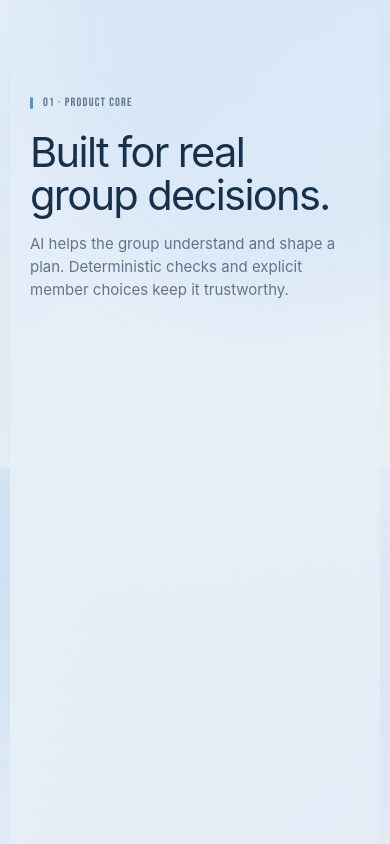
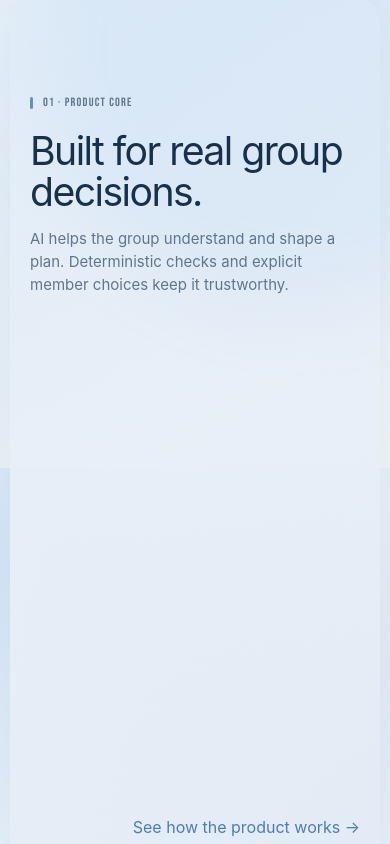
Before and after one commit to shnnzdx/cap_stone, a Next.js app in the folder frontend/: page / in a window 390 px wide. Shown: the part 1220-2064 px from the top of the page. Built offline with nearby package versions, Linux system fonts and the light colour scheme; a web font is replaced by a local one.

Commit message:
Tighten TripSync scroll pacing

```diff
--- a/frontend/app/globals.css
+++ b/frontend/app/globals.css
@@ -456,7 +456,7 @@ h1,h2,h3,strong,.brand,.button,.nav{font-weight:400}
 @media(prefers-reduced-motion:reduce){.people-problem .audience-strip article,.shared-problem,.problem-divider i,.people-problem .quote-card{opacity:1;transform:none;transition:none}.problem-divider i{width:100%}}
 
 /* Shared opening rhythm across Product, How It Works, Privacy and FAQ. */
-.hero,.subhero{min-height:clamp(600px,72svh,720px);padding-block:clamp(96px,12vh,132px)}
+.hero,.subhero{min-height:clamp(520px,66svh,640px);padding-block:clamp(82px,10vh,112px)}
 .hero{align-items:center}
 .subhero{display:flex;flex-direction:column;align-items:flex-start;justify-content:center}
 .hero h1,.subhero h1{font-family:var(--font-primary);font-size:clamp(4rem,7vw,7rem);font-weight:400;line-height:.92;letter-spacing:-.065em;margin:24px 0 28px}
@@ -464,19 +464,19 @@ h1,h2,h3,strong,.brand,.button,.nav{font-weight:400}
 .subhero .button{margin-top:28px}
 
 /* Process intro sits lower and keeps the headline's intentional two-line rhythm. */
-.story-intro{justify-content:center;padding-top:clamp(66px,10vh,104px);padding-bottom:clamp(34px,5vh,54px)}
+.story-intro{justify-content:center;padding-top:clamp(42px,7vh,72px);padding-bottom:clamp(24px,4vh,40px)}
 .story-intro h2{white-space:nowrap}
-.story-intro>p:not(.story-label){max-width:330px;font-size:14px;line-height:1.65}
+.story-intro>p:not(.story-label){max-width:360px;font-size:14px;line-height:1.65}
 .story-nav{margin-top:auto}
 
 /* Editorial category reveal: three audience types rise into place as a system. */
-.people-problem .audience-strip article{opacity:1;clip-path:inset(100% 0 0 0);transform:translateY(42px) scale(.985);transition:clip-path .78s cubic-bezier(.22,1,.36,1) var(--enter-delay),transform .78s cubic-bezier(.22,1,.36,1) var(--enter-delay),box-shadow .22s ease,border-color .22s ease}
+.people-problem .audience-strip article{opacity:1;clip-path:inset(100% 0 0 0);transform:translateY(54px) scale(.985);transition:clip-path .84s cubic-bezier(.22,1,.36,1) var(--enter-delay),transform .84s cubic-bezier(.22,1,.36,1) var(--enter-delay),box-shadow .22s ease,border-color .22s ease}
 .people-problem .audience-strip article:nth-child(1){--category-color:#8bb8e8}
-.people-problem .audience-strip article:nth-child(2){--category-color:#a8a9d5;transform:translateY(54px) scale(.985)}
-.people-problem .audience-strip article:nth-child(3){--category-color:#91bdb2;transform:translateY(66px) scale(.985)}
+.people-problem .audience-strip article:nth-child(2){--category-color:#a8a9d5;transform:translateY(68px) scale(.985)}
+.people-problem .audience-strip article:nth-child(3){--category-color:#91bdb2;transform:translateY(82px) scale(.985)}
 .people-problem .audience-strip.is-visible article{clip-path:inset(0 0 0 0);transform:translateY(0) scale(1)}
 .audience-title-mask{overflow:hidden;margin-top:27px}
-.people-problem .audience-strip h3{margin:0 0 7px;transform:translateY(115%);transition:transform .7s cubic-bezier(.22,1,.36,1) calc(var(--enter-delay) + 110ms)}
+.people-problem .audience-strip h3{margin:0 0 7px;transform:translateY(122%);transition:transform .76s cubic-bezier(.22,1,.36,1) calc(var(--enter-delay) + 110ms)}
 .people-problem .audience-strip.is-visible h3{transform:translateY(0)}
 .people-problem .audience-strip article:after{content:"";position:absolute;left:22px;right:22px;bottom:0;height:3px;background:var(--category-color);transform:scaleX(0);transform-origin:left;transition:transform .5s cubic-bezier(.22,1,.36,1) calc(var(--enter-delay) + 420ms)}
 .people-problem .audience-strip.is-visible article:after{transform:scaleX(1)}
@@ -485,7 +485,7 @@ h1,h2,h3,strong,.brand,.button,.nav{font-weight:400}
 .people-problem .problem-subsection>.eyebrow,.people-problem .problem-subsection h3,.people-problem .problem-subsection>p:last-child{transform:translateY(34px);clip-path:inset(100% 0 0 0);transition:transform .68s cubic-bezier(.22,1,.36,1),clip-path .68s cubic-bezier(.22,1,.36,1)}
 .people-problem .problem-subsection h3{transition-delay:70ms}.people-problem .problem-subsection>p:last-child{transition-delay:140ms}
 .shared-problem.is-visible .problem-subsection>.eyebrow,.shared-problem.is-visible .problem-subsection h3,.shared-problem.is-visible .problem-subsection>p:last-child{transform:translateY(0);clip-path:inset(0 0 0 0)}
-.people-problem .quote-card{position:relative;overflow:hidden;opacity:1;transform:translate(var(--quote-x),46px) scale(.98);transition:transform .7s cubic-bezier(.22,1,.36,1) var(--quote-delay),border-color .22s ease,box-shadow .22s ease}
+.people-problem .quote-card{position:relative;overflow:hidden;opacity:1;transform:translate(var(--quote-x),46px) scale(.98);transition:transform .7s cubic-bezier(.22,1,.36,1) var(--quote-delay),border-color .22s ease,box-shadow .22s ease;background:rgba(255,255,255,.88)!important;border-color:rgba(86,119,153,.24);box-shadow:0 18px 42px rgba(52,82,114,.11)}
 .shared-problem.is-visible .quote-card{transform:translate(0,0) scale(1)}
 .people-problem .quote-card>span{display:block;transform:translateY(20px);transition:transform .52s cubic-bezier(.22,1,.36,1) calc(var(--quote-delay) + 90ms),color .22s ease}
 .shared-problem.is-visible .quote-card>span{transform:translateY(0)}
@@ -519,26 +519,26 @@ h1,h2,h3,strong,.brand,.button,.nav{font-weight:400}
 @media(prefers-reduced-motion:reduce){.q-person{animation:none}.people-problem .audience-strip article,.people-problem .audience-strip h3,.people-problem .audience-strip article:after,.people-problem .problem-subsection>*,.people-problem .quote-card,.people-problem .quote-card>span,.people-problem .quote-card .quote-mask p,.voice-received{clip-path:none;opacity:1;transform:none;transition:none}}
 
 /* Product copy revision: one consistent opening system on all four routes. */
-.hero,.subhero{min-height:clamp(650px,78svh,760px);padding-top:clamp(104px,13vh,142px);padding-bottom:clamp(92px,11vh,126px)}
+.hero,.subhero{min-height:clamp(560px,70svh,700px);padding-top:clamp(92px,11vh,124px);padding-bottom:clamp(72px,9vh,108px)}
 .hero-copy>.eyebrow,.subhero>.eyebrow{font-family:var(--font-label);font-size:12px;line-height:1.1;letter-spacing:.1em}
-.hero h1,.subhero h1{font-size:clamp(3.75rem,6.25vw,6.4rem);line-height:.94;letter-spacing:-.06em;margin:26px 0 30px}
+.hero h1,.subhero h1{font-size:clamp(3.55rem,5.8vw,6rem);line-height:.94;letter-spacing:-.06em;margin:24px 0 28px}
 .hero .lede,.subhero>p:not(.eyebrow){font-size:16px;line-height:1.65;max-width:650px}
 
 /* 01 — Jeton-inspired editorial principle sequence. */
-.product-overview{background:linear-gradient(145deg,rgba(226,237,248,.92),rgba(232,239,248,.9) 48%,rgba(226,235,245,.88));box-shadow:0 18px 48px rgba(52,82,114,.055)}
+.product-overview{background:linear-gradient(145deg,rgba(226,237,248,.92),rgba(232,239,248,.9) 48%,rgba(226,235,245,.88));box-shadow:0 18px 48px rgba(52,82,114,.055);padding-bottom:72px}
 .product-overview:after{background:rgba(159,197,239,.14)}
-.product-overview .section-intro{margin-bottom:18px}
-.product-overview .section-intro h2{font-size:clamp(2.6rem,4vw,4.15rem)}
-.principle-stage{min-height:clamp(580px,72vh,760px);display:flex;flex-direction:column;justify-content:center;padding:38px 2% 52px;overflow:hidden}
+.product-overview .section-intro{margin-bottom:12px}
+.product-overview .section-intro h2{font-size:clamp(2.45rem,3.7vw,3.8rem)}
+.principle-stage{min-height:clamp(500px,62vh,680px);display:flex;flex-direction:column;justify-content:center;padding:24px 2% 40px;overflow:hidden}
 .principle-line{width:100%;color:#5f91c7}
 .principle-line:nth-child(1){padding-left:38%}.principle-line:nth-child(2){padding-left:24%}.principle-line:nth-child(3){padding-left:9%}.principle-line:nth-child(4){padding-left:31%}
 .principle-line.protect{color:#7d83bd}.principle-line.explain{color:#529c91}.principle-line.confirm{color:#497eb6}
 .principle-mask{overflow:hidden;padding:3px 0}
-.principle-word{display:flex;align-items:center;gap:clamp(16px,2vw,28px);transform:translateY(115%) scale(.985);opacity:.12;transition:transform .88s cubic-bezier(.22,1,.36,1) var(--principle-delay),opacity .55s ease-out var(--principle-delay)}
+.principle-word{display:flex;align-items:center;gap:clamp(14px,1.8vw,24px);transform:translateY(116%) scale(.985);opacity:.04;transition:transform .88s cubic-bezier(.22,1,.36,1) var(--principle-delay),opacity .55s ease-out var(--principle-delay)}
 .principle-stage.is-visible .principle-word{transform:translateY(0) scale(1);opacity:1}
-.principle-word>span{display:grid;place-items:center;width:clamp(44px,5vw,70px);aspect-ratio:1;border:2px solid currentColor;border-radius:18px;font-size:clamp(17px,2vw,28px);transform:scale(.86);transition:transform .78s cubic-bezier(.22,1,.36,1) calc(var(--principle-delay) + 80ms)}
+.principle-word>span{display:grid;place-items:center;width:clamp(40px,4.4vw,62px);aspect-ratio:1;border:2px solid currentColor;border-radius:16px;font-size:clamp(15px,1.8vw,24px);transform:scale(.84);transition:transform .78s cubic-bezier(.22,1,.36,1) calc(var(--principle-delay) + 80ms)}
 .principle-stage.is-visible .principle-word>span{transform:scale(1)}
-.principle-word strong{font-family:var(--font-primary);font-size:clamp(4.5rem,9vw,9.2rem);font-weight:400;line-height:.88;letter-spacing:-.07em}
+.principle-word strong{font-family:var(--font-primary);font-size:clamp(3.85rem,7.2vw,7.6rem);font-weight:400;line-height:.88;letter-spacing:-.07em}
 .principle-word small{align-self:flex-start;margin-top:8px;font-family:var(--font-label);font-size:12px;letter-spacing:.1em}
 .product-overview .section-link{margin-top:0}
 
@@ -587,15 +587,15 @@ h1,h2,h3,strong,.brand,.button,.nav{font-weight:400}
 .responsibility-section.is-visible article i{transform:scaleX(1)}
 
 /* Privacy sections: shorter editorial headings, reduced dead space, lighter transformation band. */
-.privacy-page-main .subhero{min-height:570px;padding-bottom:66px}
-.privacy-page-main .visibility{padding-top:42px;padding-bottom:88px}
+.privacy-page-main .subhero{min-height:500px;padding-bottom:44px}
+.privacy-page-main .visibility{padding-top:28px;padding-bottom:60px}
 .privacy-page-main .section-intro{margin-bottom:38px}
 .privacy-page-main .section-intro h2,.privacy-page-main .privacy-example h2{white-space:normal;max-width:820px;font-size:clamp(2.7rem,4.5vw,4.5rem);line-height:.98}
-.privacy-page-main .privacy-example{padding-block:96px;background:linear-gradient(135deg,#d9e8f6 0%,#e3e7f3 52%,#deece8 100%);color:#17314d}
+.privacy-page-main .privacy-example{padding-block:72px;background:linear-gradient(135deg,#d9e8f6 0%,#e3e7f3 52%,#deece8 100%);color:#17314d}
 .privacy-page-main .privacy-example .eyebrow{color:#5f7f9f}
 .privacy-page-main .privacy-pair>div{border-color:rgba(23,49,77,.16);background:rgba(255,255,255,.38)}
 .privacy-page-main .privacy-pair p{color:#17314d}.privacy-page-main .privacy-pair span{color:#587898}.privacy-page-main .privacy-pair i{color:#5f91c7}
-.privacy-page-main .section{padding-block:88px}
+.privacy-page-main .section{padding-block:70px}
 
 /* Audience types now settle in quietly; the voice cards remain the more expressive motion. */
 .people-problem .audience-strip article,.people-problem .audience-strip article:nth-child(2),.people-problem .audience-strip article:nth-child(3){clip-path:none;opacity:.7;transform:translateY(16px) scale(.995);transition:opacity .58s ease var(--enter-delay),transform .62s cubic-bezier(.22,1,.36,1) var(--enter-delay),box-shadow .22s ease,border-color .22s ease}
@@ -629,12 +629,12 @@ h1,h2,h3,strong,.brand,.button,.nav{font-weight:400}
 .principle-word{color:currentColor}
 
 /* How and Privacy now hand off to section 01 with the same vertical rhythm. */
-.how-page-main .subhero,.privacy-page-main .subhero{min-height:570px;padding-bottom:66px}
-.how-page-main .flow,.privacy-page-main .visibility{padding-top:42px}
+.how-page-main .subhero,.privacy-page-main .subhero{min-height:500px;padding-bottom:44px}
+.how-page-main .flow,.privacy-page-main .visibility{padding-top:24px}
 
 /* Restore the responsibility cards, but keep them compact and animated like received voices. */
-.responsibility-section{padding-block:clamp(72px,8vh,96px)}
-.responsibility-section>h2{margin-bottom:34px}
+.responsibility-section{padding-block:clamp(60px,7vh,84px)}
+.responsibility-section>h2{margin-bottom:28px}
 .responsibility-grid.compact{display:grid;grid-template-columns:repeat(3,1fr);gap:14px;margin-top:0}
 .responsibility-grid.compact article{position:relative;overflow:hidden;min-height:220px;padding:24px;border:1px solid var(--color-border);border-radius:18px;background:rgba(255,255,255,.58);opacity:1;transform:translateY(46px) scale(.98);transition:transform .7s cubic-bezier(.22,1,.36,1) var(--role-delay),border-color .22s ease,box-shadow .22s ease}
 .responsibility-grid.compact article:nth-child(2){background:rgba(216,232,247,.66)}.responsibility-grid.compact article:nth-child(3){background:rgba(220,235,231,.62)}
@@ -660,30 +660,30 @@ h1,h2,h3,strong,.brand,.button,.nav{font-weight:400}
 .people-problem .audience-strip.is-visible .audience-card .voice-received{transform:scaleX(1)}
 
 /* Each process state now needs roughly half as much wheel travel. */
-.feature-story{height:250vh}
+.feature-story{height:176vh}
 
-@media(max-width:900px){.responsibility-grid.compact{grid-template-columns:1fr}.feature-story{height:235vh}}
+@media(max-width:900px){.responsibility-grid.compact{grid-template-columns:1fr}.feature-story{height:160vh}}
 @media(max-width:760px){.how-page-main .subhero,.privacy-page-main .subhero{min-height:auto}.feature-story{height:auto}.responsibility-grid.compact article{min-height:190px}}
 @media(prefers-reduced-motion:reduce){.responsibility-grid.compact article,.responsibility-grid.compact article>span,.audience-content-mask>div,.people-problem .audience-strip .audience-card,.people-problem .audience-strip .audience-card>span{transform:none;transition:none}}
 
 /* Jeton-inspired logic, translated into TripSync's restrained editorial system. */
-.product-overview{overflow:visible}
-.product-overview .principle-stage{gap:clamp(12px,2vh,24px)}
-.product-overview .principle-word{min-height:clamp(82px,11vh,112px)}
-.product-overview .principle-word>span{border:0;background:color-mix(in srgb,currentColor 18%,rgba(255,255,255,.82));box-shadow:inset 0 0 0 1px color-mix(in srgb,currentColor 32%,transparent)}
-.product-overview .principle-line:nth-child(2),.product-overview .principle-line:nth-child(4){transform:translateX(clamp(12px,3vw,42px))}
-.product-overview .principle-line:nth-child(1),.product-overview .principle-line:nth-child(3){transform:translateX(clamp(-42px,-3vw,-12px))}
+.product-overview{overflow:visible;padding-top:92px}
+.product-overview .principle-stage{gap:clamp(8px,1.4vh,18px)}
+.product-overview .principle-word{min-height:clamp(74px,9.5vh,94px)}
+.product-overview .principle-word>span{border:0;background:color-mix(in srgb,currentColor 18%,rgba(255,255,255,.86));box-shadow:inset 0 0 0 1px color-mix(in srgb,currentColor 32%,transparent)}
+.product-overview .principle-line:nth-child(2),.product-overview .principle-line:nth-child(4){transform:translateX(clamp(10px,2.4vw,28px))}
+.product-overview .principle-line:nth-child(1),.product-overview .principle-line:nth-child(3){transform:translateX(clamp(-28px,-2.4vw,-10px))}
 
 /* The problem becomes a scroll-held conversation: each constraint joins one shared stack. */
-.shared-problem-scroll{height:230vh;position:relative;margin-top:34px}
-.people-problem .shared-problem{position:sticky;top:88px;height:calc(100vh - 108px);min-height:620px;display:grid;grid-template-columns:minmax(300px,.78fr) minmax(480px,1.22fr);gap:clamp(36px,6vw,86px);align-items:center;margin:0;padding:clamp(34px,5vw,68px);overflow:hidden;border:1px solid rgba(86,119,153,.15);border-radius:28px;background:radial-gradient(circle at 84% 20%,rgba(168,183,220,.32),transparent 34%),radial-gradient(circle at 18% 86%,rgba(146,195,184,.24),transparent 36%),linear-gradient(145deg,rgba(225,237,248,.96),rgba(232,234,245,.94));transform:none;box-shadow:0 24px 70px rgba(52,82,114,.07)}
+.shared-problem-scroll{height:198vh;position:relative;margin-top:18px}
+.people-problem .shared-problem{position:sticky;top:78px;height:calc(100vh - 88px);min-height:560px;display:grid;grid-template-columns:minmax(260px,.62fr) minmax(520px,1.38fr);gap:clamp(28px,4.4vw,56px);align-items:center;margin:0;padding:clamp(28px,4.3vw,52px);overflow:hidden;border:1px solid rgba(86,119,153,.15);border-radius:28px;background:radial-gradient(circle at 84% 20%,rgba(168,183,220,.32),transparent 34%),radial-gradient(circle at 18% 86%,rgba(146,195,184,.24),transparent 36%),linear-gradient(145deg,rgba(225,237,248,.96),rgba(232,234,245,.94));transform:none;box-shadow:0 24px 70px rgba(52,82,114,.07)}
 .people-problem .problem-subsection{align-self:center;padding:0;transform:none}
 .people-problem .problem-subsection>.eyebrow,.people-problem .problem-subsection h3,.people-problem .problem-subsection>p:last-child{clip-path:none;transform:translateY(22px);opacity:.35;transition:transform .7s cubic-bezier(.22,1,.36,1),opacity .55s ease}
 .people-problem .shared-problem.is-visible .problem-subsection>.eyebrow,.people-problem .shared-problem.is-visible .problem-subsection h3,.people-problem .shared-problem.is-visible .problem-subsection>p:last-child{transform:translateY(0);opacity:1}
-.people-problem .problem-subsection h3{font-size:clamp(3rem,5vw,5.2rem);line-height:.9;margin-top:20px}
+.people-problem .problem-subsection h3{font-size:clamp(2.8rem,4.4vw,4.7rem);line-height:.92;margin-top:18px;max-width:430px}
 .people-problem .problem-subsection>p:last-child{max-width:420px;margin-top:22px}
 .people-problem .shared-problem .quote-grid{display:flex;flex-direction:column;justify-content:center;gap:0;min-width:0}
-.people-problem .shared-problem .quote-card{width:100%;min-height:132px;margin:0;position:relative;overflow:hidden;padding:20px 23px;border:1px solid rgba(86,119,153,.18);border-radius:20px;background:rgba(255,255,255,.7)!important;backdrop-filter:blur(16px);box-shadow:0 17px 38px rgba(52,82,114,.09);transition:border-color .22s ease,box-shadow .22s ease;will-change:transform,opacity}
+.people-problem .shared-problem .quote-card{width:100%;min-height:132px;margin:0;position:relative;overflow:hidden;padding:20px 23px;border:1px solid rgba(86,119,153,.24);border-radius:20px;background:rgba(255,255,255,.9)!important;backdrop-filter:blur(16px);box-shadow:0 20px 42px rgba(52,82,114,.12);transition:border-color .22s ease,box-shadow .22s ease;will-change:transform,opacity}
 .people-problem .shared-problem .quote-card+ .quote-card{margin-top:-13px}
 .people-problem .shared-problem .quote-card:nth-child(2){margin-left:3%}.people-problem .shared-problem .quote-card:nth-child(3){margin-left:-2%}.people-problem .shared-problem .quote-card:nth-child(4){margin-left:2%}
 .people-problem .shared-problem .quote-card>span,.people-problem .shared-problem .quote-card .quote-mask p{transform:none;transition:none}
@@ -691,10 +691,10 @@ h1,h2,h3,strong,.brand,.button,.nav{font-weight:400}
 .people-problem .shared-problem .voice-received{transform:scaleX(1);opacity:.54}
 
 /* A quiet page-wide handoff: sections rise from the same baseline as the user scrolls. */
-.product-reveal{opacity:.82;translate:0 24px;transition:opacity .82s ease,translate .9s cubic-bezier(.22,1,.36,1)}
+.product-reveal{opacity:.9;translate:0 18px;transition:opacity .82s ease,translate .9s cubic-bezier(.22,1,.36,1)}
 .product-reveal.product-in-view{opacity:1;translate:0 0}
 .story-frame.product-reveal{translate:0 18px}.story-frame.product-reveal.product-in-view{translate:0 0}
 
-@media(max-width:900px){.people-problem .shared-problem{grid-template-columns:1fr;gap:26px;padding:32px}.people-problem .problem-subsection h3{font-size:3.5rem}.people-problem .shared-problem .quote-card{min-height:112px}.shared-problem-scroll{height:210vh}}
-@media(max-width:760px){.shared-problem-scroll{height:auto}.people-problem .shared-problem{position:relative;top:auto;height:auto;min-height:0;display:block;padding:28px 18px}.people-problem .shared-problem .quote-grid{margin-top:30px}.people-problem .shared-problem .quote-card{opacity:1!important;transform:none!important;margin-left:0!important}.people-problem .shared-problem .quote-card+ .quote-card{margin-top:10px}.product-overview .principle-line:nth-child(n){transform:none}}
+@media(max-width:900px){.people-problem .shared-problem{grid-template-columns:1fr;gap:26px;padding:28px}.people-problem .problem-subsection h3{font-size:3.25rem}.people-problem .shared-problem .quote-card{min-height:112px}.shared-problem-scroll{height:190vh}.product-overview .section-intro{margin-bottom:18px}}
+@media(max-width:760px){.shared-problem-scroll{height:auto}.people-problem .shared-problem{position:relative;top:auto;height:auto;min-height:0;display:block;padding:26px 16px}.people-problem .shared-problem .quote-grid{margin-top:26px}.people-problem .shared-problem .quote-card{opacity:1!important;transform:none!important;margin-left:0!important}.people-problem .shared-problem .quote-card+ .quote-card{margin-top:10px}.product-overview .principle-line:nth-child(n){transform:none}}
 @media(prefers-reduced-motion:reduce){.product-reveal{opacity:1;translate:0 0;transition:none}.people-problem .problem-subsection>*{opacity:1!important;transform:none!important}}
```
